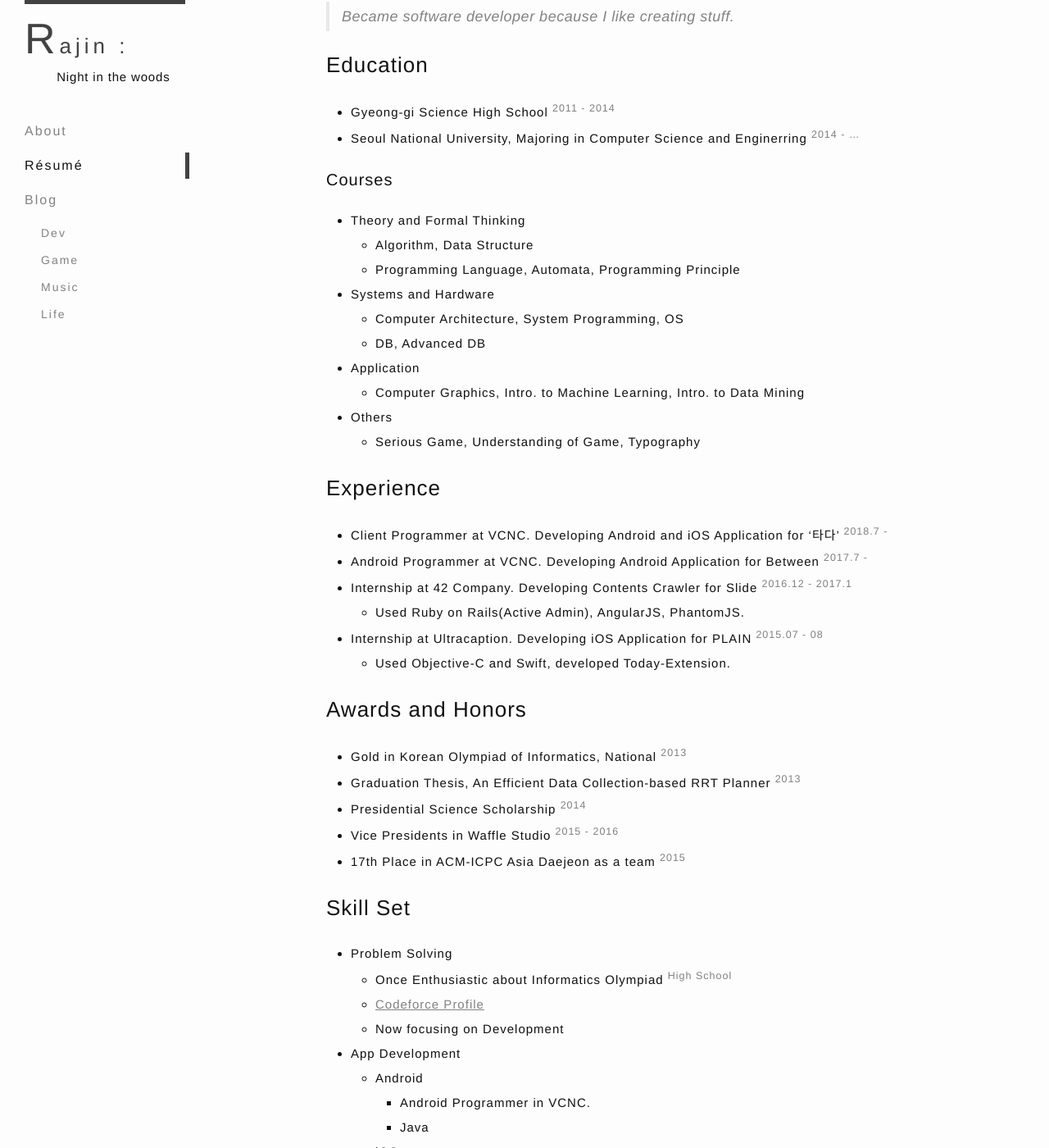
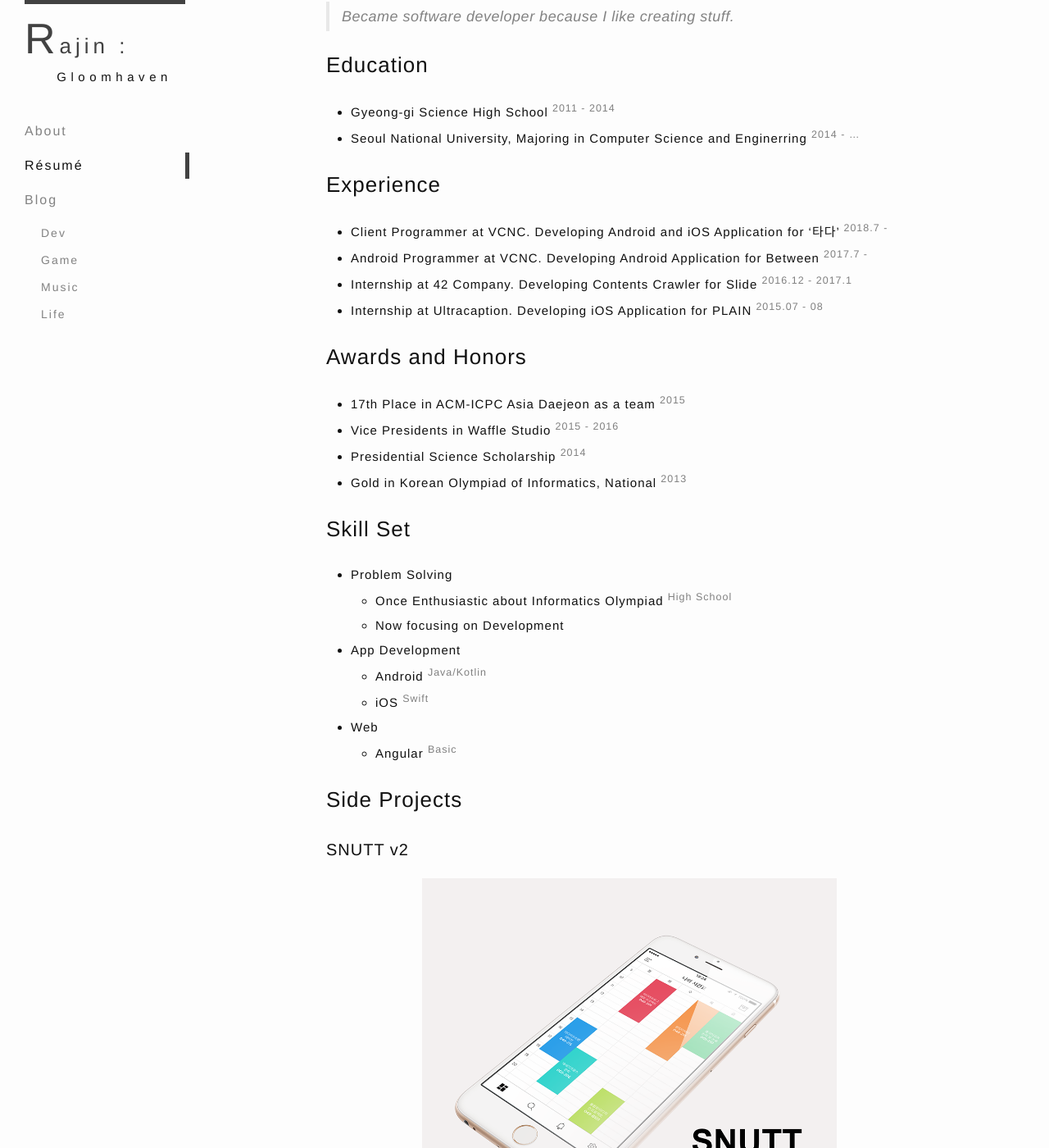
Before and after one commit to Rajin9601/rajin9601.github.io, a Jekyll site: the page built from resume.md, in a window 1280 px wide and 1400 px high, scrolled down 208 px. Shown: the whole window at 82% size. Built offline with Jekyll 4.4.1, drawn with Linux system fonts in a browser that asks for light colours; some of the changed text lies outside the part shown.

Commit message:
clean up Timeline and Resume

```diff
--- a/_config.yml
+++ b/_config.yml
@@ -7,7 +7,7 @@
 
 # Site settings
 title: "Rajin :"
-subtitle: Night in the woods
+subtitle: Gloomhaven
 email: rajin9601@gmail.com
 description: >
   만들고 싶은 것을 만드는 사람.
--- a/resume.md
+++ b/resume.md
@@ -23,86 +23,39 @@ permalink: /resume/
 * Gyeong-gi Science High School <sup>2011 - 2014</sup>
 * Seoul National University, Majoring in Computer Science and Enginerring <sup>2014 - ...</sup>
 
-### Courses
+## Experience
 
-* Theory and Formal Thinking
-    * Algorithm, Data Structure
-    * Programming Language, Automata, Programming Principle
-* Systems and Hardware
-    * Computer Architecture, System Programming, OS
-    * DB, Advanced DB
-* Application
-    * Computer Graphics, Intro. to Machine Learning, Intro. to Data Mining
-* Others
-    * Serious Game, Understanding of Game, Typography
-
-
-## Experience
 * Client Programmer at VCNC. Developing Android and iOS Application for '타다' <sup>2018.7 - </sup>
 * Android Programmer at VCNC. Developing Android Application for Between <sup>2017.7 - </sup>
 * Internship at 42 Company. Developing Contents Crawler for Slide <sup>2016.12 - 2017.1</sup>
-    * Used Ruby on Rails(Active Admin), AngularJS, PhantomJS.
 * Internship at Ultracaption. Developing iOS Application for PLAIN <sup>2015.07 - 08</sup>
-    * Used Objective-C and Swift, developed Today-Extension.
 
 ## Awards and Honors
 
+* 17th Place in ACM-ICPC Asia Daejeon as a team <sup>2015</sup>
+* Vice Presidents in Waffle Studio <sup>2015 - 2016</sup>
+* Presidential Science Scholarship <sup>2014</sup>
 * Gold in Korean Olympiad of Informatics, National <sup>2013</sup>
-* Graduation Thesis, An Efficient Data Collection-based RRT Planner <sup>2013</sup>
-* Presidential Science Scholarship <sup>2014</sup>
-* Vice Presidents in Waffle Studio <sup>2015 - 2016</sup>
-* 17th Place in ACM-ICPC Asia Daejeon as a team <sup>2015</sup>
 
 ## Skill Set
 
 * Problem Solving
     * Once Enthusiastic about Informatics Olympiad <sup>High School</sup>
-    * [Codeforce Profile](http://codeforces.com/profile/RaJin)
     * Now focusing on Development
 * App Development
-    * Android
-        * Android Programmer in VCNC.
-        * Java
-    * iOS
-        * Swift <sup>Main Language</sup>
-        * Objective-C <sup>Only basics</sup>
-* Game Development
-    * Unity
-        * Main programmer in [21 Days](http://steamcommunity.com/sharedfiles/filedetails/?id=800257717)
-        <sup>Sprite based 2D, self-developed dialogue tools</sup>
-        * Main Programmer in Kumiho <sup>Team project in SNU, Serious game</sup>
+    * Android <sup>Java/Kotlin</sup>
+    * iOS <sup>Swift</sup>
 * Web
-    * Backend
-        * Ruby on rails <sup>Active Admin</sup>
-        * node.js <sup>express, socket.io</sup>
-    * Frontend
-        * D3 <sup>[HCI Project](https://github.com/snuhci2017/PopulationSimulation)</sup>
-        * SASS, Webpack, Babel, React, Flux <sup>Only basics</sup>
-* Computer Graphics
-    * [Computer Graphics course in SNU](http://mrl.snu.ac.kr/courses/CourseGraphics/index_2015spring.html)
-    * [Depth ordering with BST](http://mrl.snu.ac.kr/courses/CourseGraphics/index_2015spring.html) [Image link](http://mrl.snu.ac.kr/courses/CourseGraphics/2015spring/best/4/KJH.png)
-    * Made a ray-tracing renderer
+    * Angular <sup>Basic</sup>
 
-## Projects
-
-### Timetable Generating Program
-
-* Timetable generating program for Gyeonggi Science High School <sup>Team of 2 person</sup>
-* Scheduling problem based on Post-enrollment, including student sectioning problem
-* Our Solution
-    * FP-Tree <sup>Initial student sectioning</sup>
-    * Multi-stage metaheuristic search algorithms <sup>Optimization</sup>
-    * Implemented a real-working program <sup>Java</sup>
+## Side Projects
 
 ### SNUTT v2
 
 {% include image-fig.html src="/image/resume/snutt-ios.png" alt="SNUTT iOS App" %}
 
 [Link to AppStore](https://itunes.apple.com/kr/app/snutt-서울대학교-시간표-앱/id1215668309?mt=8)
-
-* Develop in ~~Swift 2~~ (ported to Swift 3) [github](https://github.com/wafflestudio/SNUTT-iOS)
-* As a team leader, leading the team from product design, system design to actual launching.
-* In charge of iOS App development and ~~UI design since there was no designer in the team~~ (a designer has joined)
+[Link to Github](https://github.com/wafflestudio/SNUTT-iOS)
 
 ### 21 Days <sup>In Steam</sup>
 
@@ -112,27 +65,5 @@ permalink: /resume/
 
 [Link to Steam Page](http://store.steampowered.com/app/607660/21_Days/)
 
-* Started as SNU's course's final project <sup>게임의 이해</sup>
-    * Syrian Refugee Simulator <sup>Serious Game</sup>
-    * 2D Side-scrolling dialogue-based game
-* Main Programmer in a team of six
-    * Game Programming
-    * Game Balancing
-    * Participated in game design
-* Awards and Honor
-    * Finalist in Excellence in Narrative <sup>BIC Festival, 2016</sup>
-    * Greenlit in Steam
-
-### Others
-
-* Blog
-    * based on jekyll
-    * [Design and customized from the jekyll default.](http://rajin9601.github.io/dev/life/2016/04/29/블로그-시작.html)
-* SNUTT v1 maintenance <sup>2014 - ...</sup>
-    * [Currently in service](http://old.snutt.kr)
-    * [github](https://github.com/wafflestudio/snutt)
-* Kumiho <sup>private</sup>
-
-    <img src="/image/resume/kumiho.png" alt="Kumiho game Screenshot" style="width: 500px;"/>
-    * 2D Platformer Adventure game
-    * Basic Animator with sprite
+* Main Programmer
+* Finalist in Excellence in Narrative <sup>BIC Festival, 2016</sup>
```
Also changed, not shown: about.md (+5 -5 lines).
